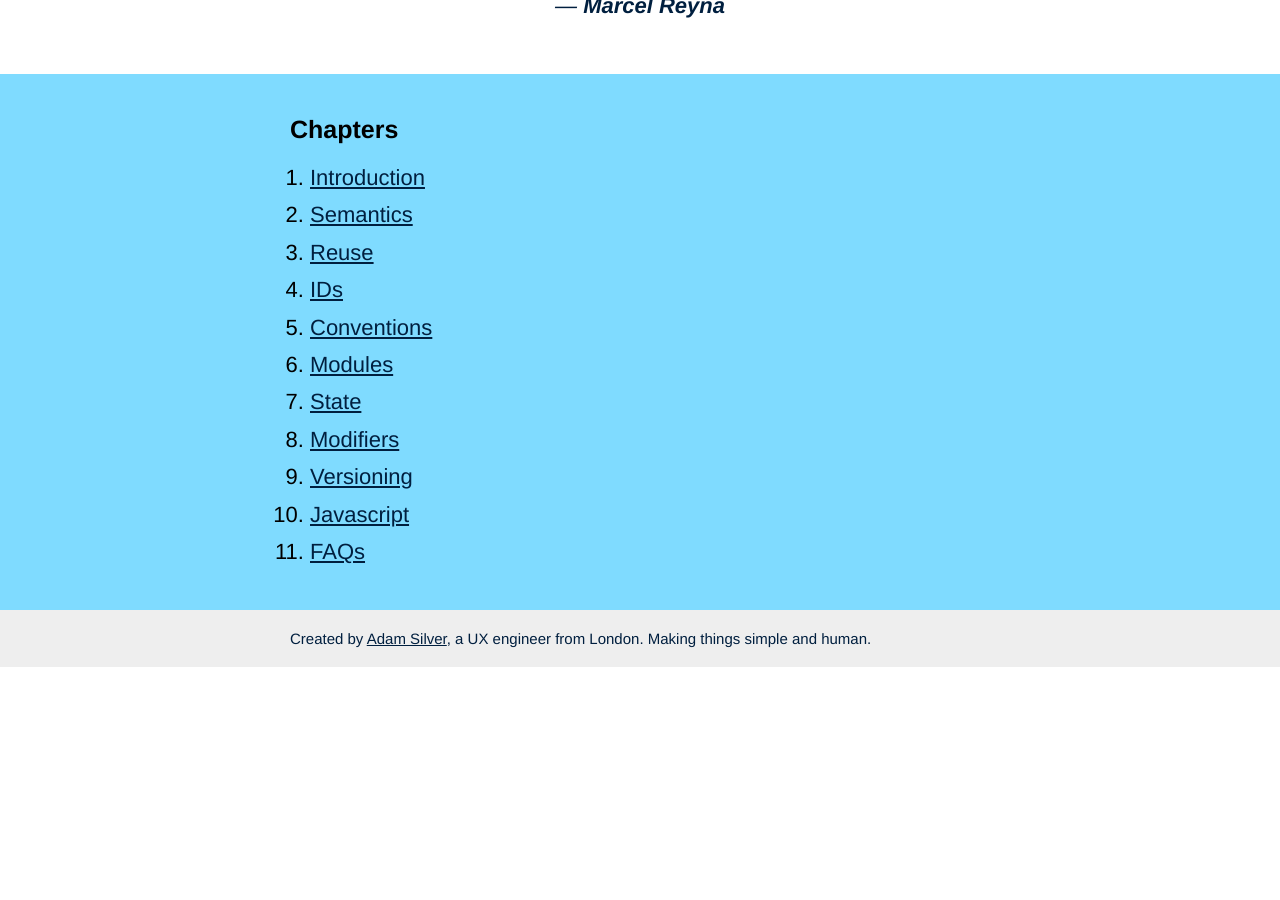
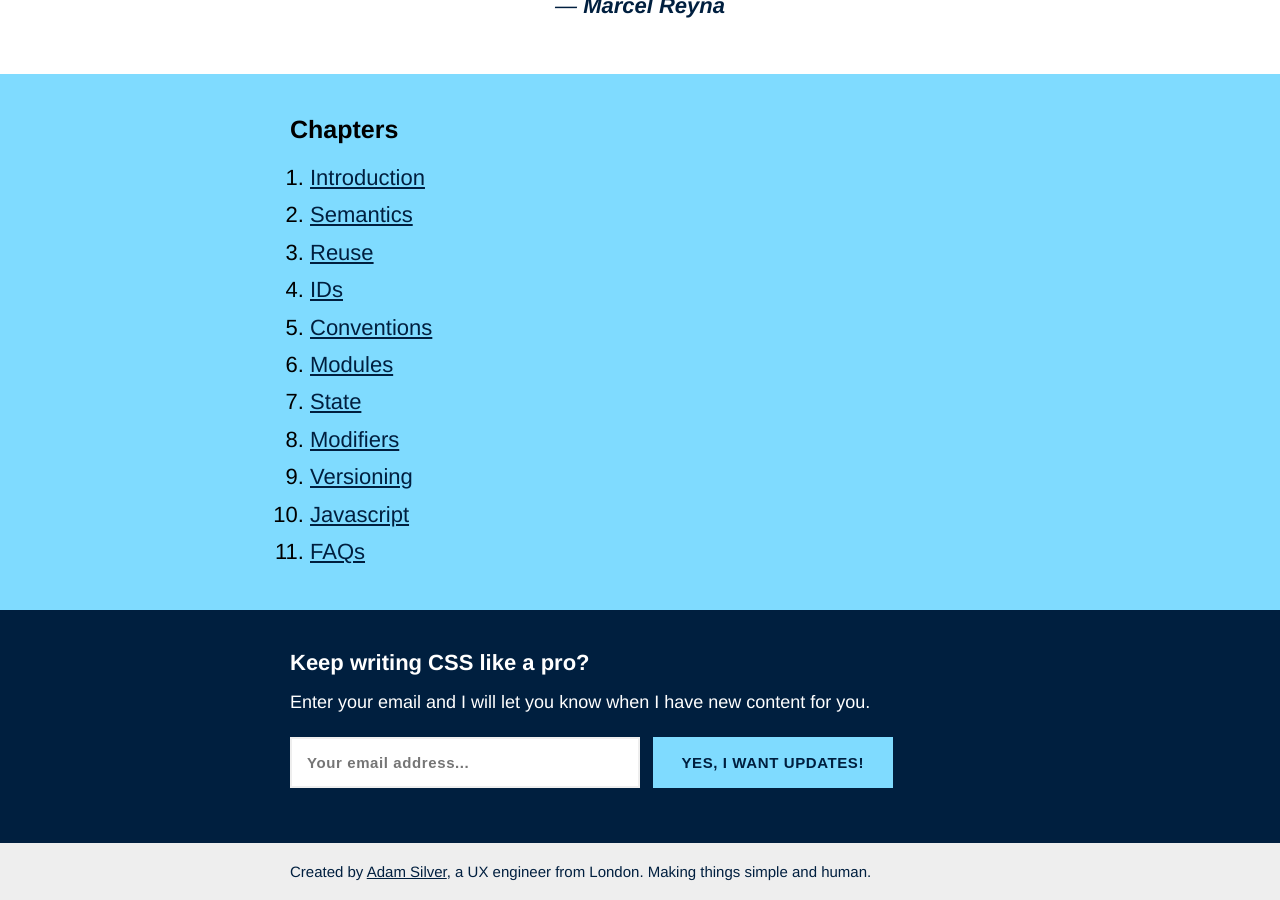
Before and after one commit to adamsilver/maintainablecss.com-jekyll, a Jekyll site: the page built from index.md, in a window 1280 px wide and 900 px high, scrolled down 3865 px. Built offline with Jekyll 4.4.1, drawn with Linux system fonts in a browser that asks for light colours; before the commit the page ends 4532 px from its top, so only the background shows below that.

Commit message:
Reinstated

```diff
--- a/_includes/subscribeForm.html
+++ b/_includes/subscribeForm.html
@@ -1,4 +1,4 @@
-<!--<div class="subscribeForm">
+<div class="subscribeForm">
 	<div class="subscribeForm-inner">
 		<form action="//maintainablecss.us9.list-manage.com/subscribe/post?u=b8fb04f39bf86109693e00ba5&amp;id=cf3191eba5" method="post">
 
@@ -12,4 +12,4 @@
 
 		</form>
 	</div>
-</div>-->
+</div>
```
